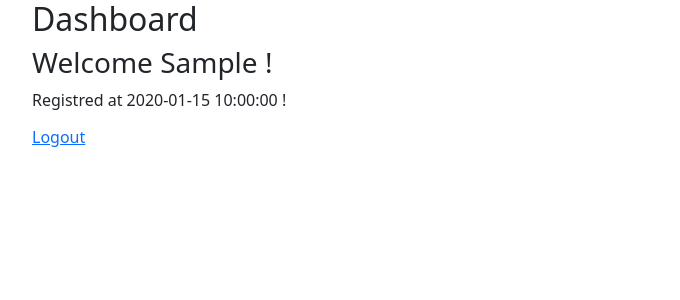
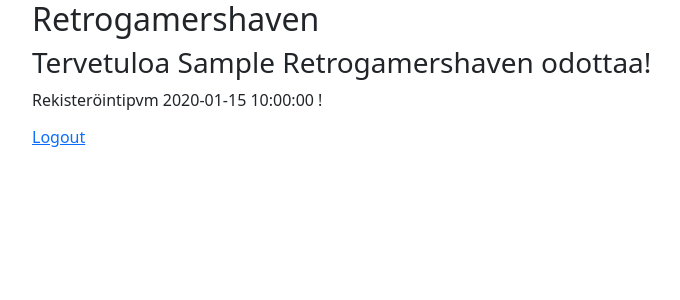
Before and after one commit to loktoidi/retrogameshavenlogin, a PHP site: page /dashboard.php in a window 1280 px wide. Shown: the top 300 px of the page, without its empty margins (50-730 px from the left). Run offline with PHP 8.4, Linux system fonts and the light colour scheme; the visitor is signed in with stand-in values (Sample User, id 1); tables that the repository leaves empty hold one stand-in row (values such as "Sample post").

Commit message:
jäsentelyä

```diff
--- a/createaccount.php
+++ b/createaccount.php
@@ -16,7 +16,7 @@ if($_SERVER["REQUEST_METHOD"] == "POST"){
     $checking = mysqli_query($link,"SELECT * FROM asiakas WHERE astunnus='$astunnus'");
     $checkcount = mysqli_num_rows($checking);
     if($checkcount!=0){
-        echo "Username Already exists, Please try another one";
+        echo "Astunnus varattu, valitse uusi astunnus";
     }
     else
     {
--- a/dashboard.php
+++ b/dashboard.php
@@ -10,13 +10,13 @@
 <link href="https://cdn.jsdelivr.net/npm/bootstrap@5.0.0-beta2/dist/css/bootstrap.min.css" rel="stylesheet" integrity="sha384-BmbxuPwQa2lc/FVzBcNJ7UAyJxM6wuqIj61tLrc4wSX0szH/Ev+nYRRuWlolflfl" crossorigin="anonymous">
     <div class="container">
 
-    <h2>Dashboard </h2>
+    <h2>Retrogamershaven </h2>
 
-    <h3> Welcome <?php echo $userdata['astunnus']; ?> ! </h3>
-    <p> Registred at <?php echo $userdata['created_at']; ?> ! </p>
+    <h3> Tervetuloa <?php echo $userdata['astunnus']; ?> Retrogamershaven odottaa! </h3>
+    <p> Rekisteröintipvm <?php echo $userdata['created_at']; ?> ! </p>
     <h6> <a href="logout.php"> Logout </a> </h6>
     </div>
 </html>
 <?php } else {
-    echo "You are not loged in";
+    echo "Kirjaudu sisään";
 } ?>
--- a/login.php
+++ b/login.php
@@ -2,7 +2,7 @@
 <link href="https://cdn.jsdelivr.net/npm/bootstrap@5.0.0-beta2/dist/css/bootstrap.min.css" rel="stylesheet" integrity="sha384-BmbxuPwQa2lc/FVzBcNJ7UAyJxM6wuqIj61tLrc4wSX0szH/Ev+nYRRuWlolflfl" crossorigin="anonymous">
     <div class="container">
     <div class="col-md-6">
-    <h2> Login Form </h2>
+    <h2> Kirjaudu sisään </h2>
     <form method="post" action="logincheck.php">
         <input type="text" name="astunnus" class="form-control" placeholder="astunnus">
         <input type="password" name="salasana" class="form-control" placeholder="salasana">
--- a/signup.php
+++ b/signup.php
@@ -2,7 +2,7 @@
 <link href="https://cdn.jsdelivr.net/npm/bootstrap@5.0.0-beta2/dist/css/bootstrap.min.css" rel="stylesheet" integrity="sha384-BmbxuPwQa2lc/FVzBcNJ7UAyJxM6wuqIj61tLrc4wSX0szH/Ev+nYRRuWlolflfl" crossorigin="anonymous">
     <div class="container">
     <div class="col-md-6">
-    <h2> Signup Form </h2>
+    <h2> Rekisteröidy tästä. </h2>
     <form method="post" action="createaccount.php">
         <input type="text" name="astunnus" class="form-control" placeholder="astunnus">
         <input type="text" name="etunimi" class="form-control" placeholder="etunimi">
```
Also changed, not shown: package-lock.json (added).
